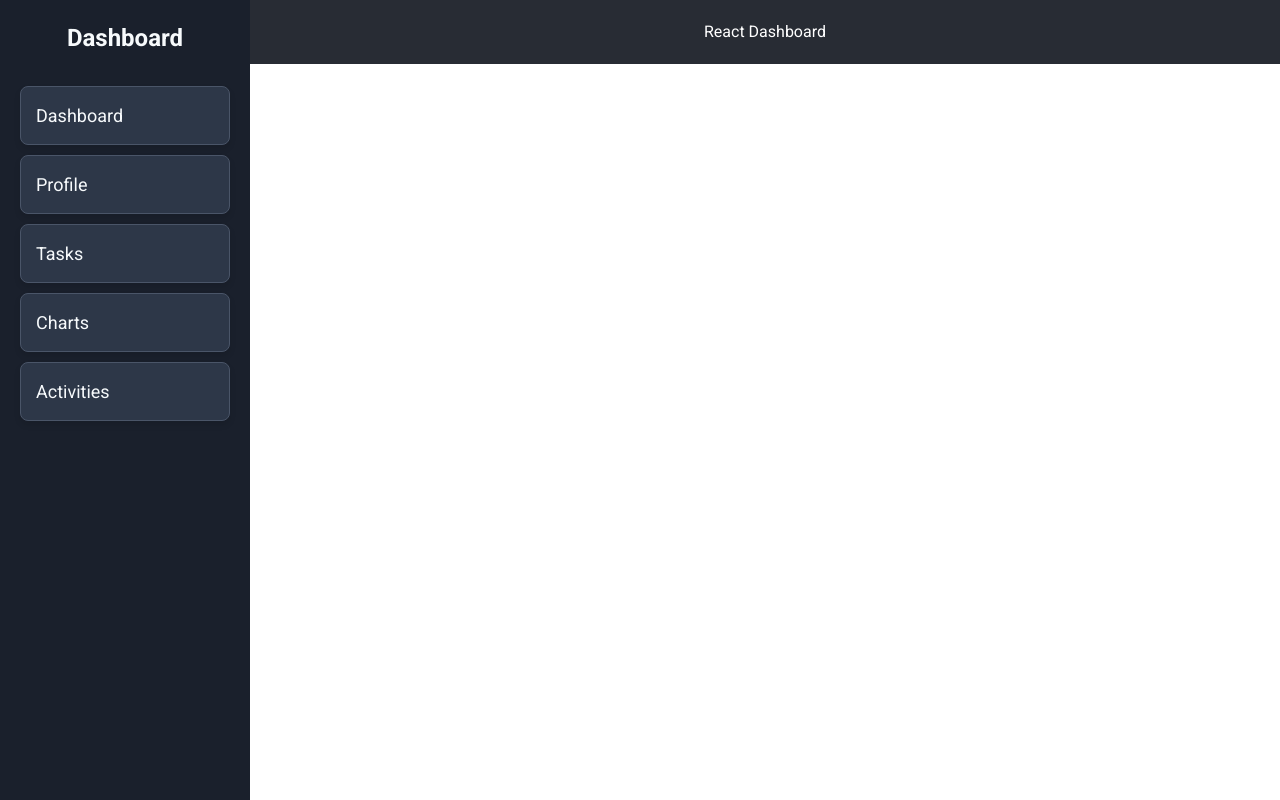
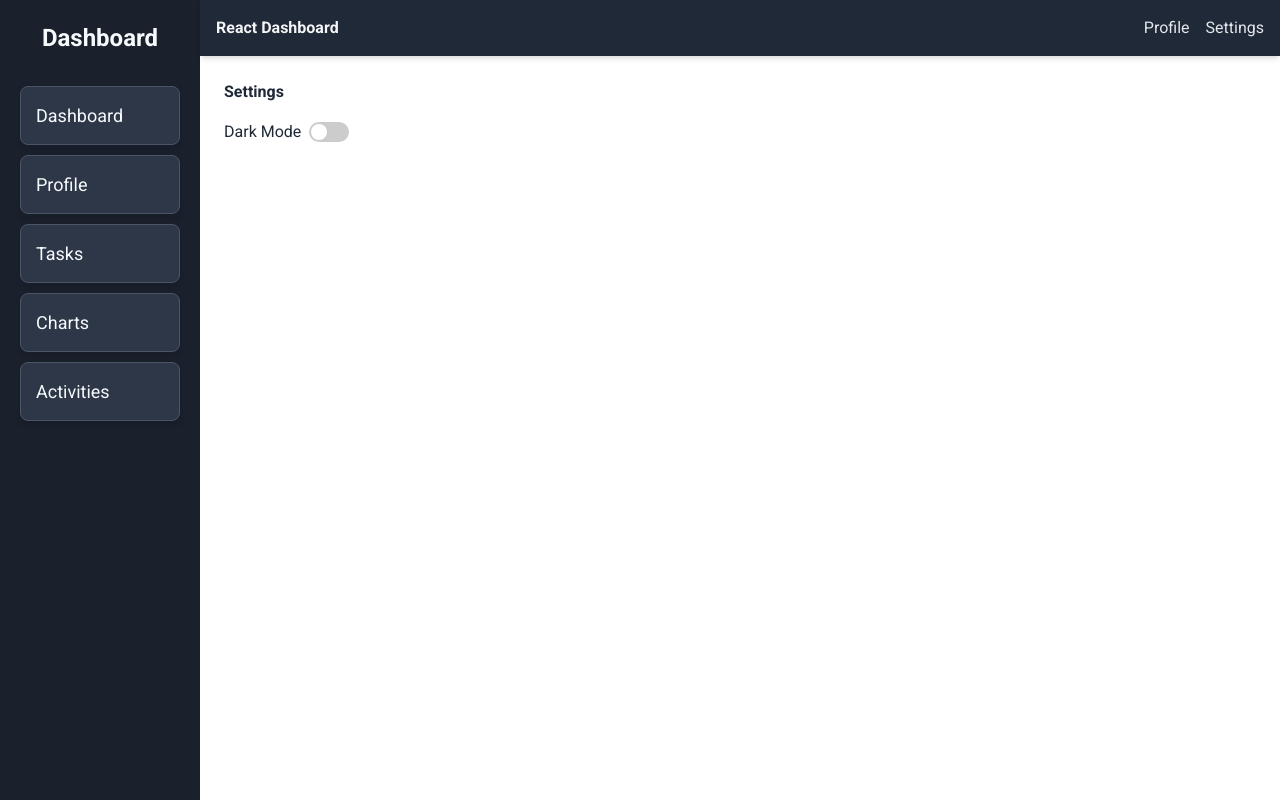
Before and after one commit to Shmartin1/react-dashboard-app, a React (Create React App) app: page /settings in a window 1280 px wide. Built offline with nearby package versions, Linux system fonts and the light colour scheme.

Commit message:
feat: added settings page & dark mode

```diff
--- a/src/App.js
+++ b/src/App.js
@@ -8,6 +8,7 @@ import UserProfile from './components/UserProfile';
 import TaskManager from './components/TaskManager';
 import ChartWidget from './components/ChartWidget';
 import ActivityFeed from './components/ActivityFeed';
+import Settings from './components/Settings'
 import { UserProvider } from './context/UserContext';
 import { QueryClient, QueryClientProvider } from '@tanstack/react-query';
 
@@ -29,6 +30,7 @@ function App() {
                     <Route path="/tasks" element={<TaskManager />} />
                     <Route path="/charts" element={<ChartWidget />} />
                     <Route path="/activities" element={<ActivityFeed />} />
+                    <Route path="settings" element={<Settings />} />
                   </Routes>
                 </main>
               </div>
--- a/src/components/Header.jsx
+++ b/src/components/Header.jsx
@@ -1,19 +1,23 @@
-// src/components/Header.jsx
-import React from 'react';
+import React from 'react'
+import { Link } from 'react-router-dom'
 
 function Header() {
   return (
-    <header style={headerStyle}>
-      <h1>React Dashboard</h1>
+    <header className="bg-gray-800 text-gray-100 p-4 shadow-md">
+      <div className="max-w-7x1 mx-auto flex justify-between items-center">
+        <h1 className="text-2x1 font-semibold">React Dashboard</h1>
+
+        <div className="space-x-4 flex items-center">
+          <Link to="/profile" className="text-gray-200 hover:text-white transition-colors">
+            Profile
+          </Link>
+          <Link to="/settings" className="text-gray-200 hover:text-white transition-colors">
+            Settings
+          </Link>
+        </div>
+      </div>
     </header>
   );
 }
 
-const headerStyle = {
-  backgroundColor: '#282c34',
-  padding: '20px',
-  color: 'white',
-  textAlign: 'center',
-};
-
 export default Header;
--- /dev/null
+++ b/src/components/Settings.jsx
@@ -0,0 +1,49 @@
+import React, { useState, useEffect } from 'react';
+
+function Settings() {
+    const [isDarkMode, setIsDarkMode] = useState(false);
+
+    // Get user preference
+   useEffect(() => {
+    const darkModePref = localStorage.getItem('darkMode');
+    if(darkModePref === 'enabled') {
+        setIsDarkMode(true);
+        document.body.classList.add('dark');
+    } else {
+        setIsDarkMode(false);
+        document.body.classList.remove('dark');
+    }
+   }, []);
+
+   //Toggle dark mode
+    const toggleDarkMode = () => {
+        setIsDarkMode((prevMode) => !prevMode);
+        if(!isDarkMode) {
+            document.body.classList.add('dark');
+            localStorage.setItem('darkMode', 'enabled');
+        } else {
+            document.body.classList.remove('dark');
+            localStorage.setItem('darkmode', 'disabled');
+        }
+   };
+
+   return (
+    <div className="p-6">
+        <h1 className="text-3x1 font-semibold text-gray-800 dark:text-gray-200">Settings</h1>
+
+        <div className="mt-4">
+            <label className="flex items-center space-x-2">
+                <span className="text-gray-800 dark:text-gray-200">Dark Mode</span>
+                <input
+                    type="checkbox"
+                    checked={isDarkMode}
+                    onChange={toggleDarkMode}
+                    className="toggle-checkbox"
+                />
+            </label>
+        </div>
+    </div>
+   );
+}
+
+export default Settings;
--- a/src/components/Sidebar.jsx
+++ b/src/components/Sidebar.jsx
@@ -48,7 +48,7 @@ const sidebarStyle = {
   backgroundColor: '#1A202C', // Primary color (dark slate gray)
   color: '#F7FAFC', // Light text
   height: '100vh',
-  width: '250px',
+  width: '200px',
   display: 'flex',
   flexDirection: 'column',
   justifyContent: 'space-between',
--- a/src/index.css
+++ b/src/index.css
@@ -1,10 +1,45 @@
 @import url('https://fonts.googleapis.com/css2?family=Roboto:wght@400;500;700&display=swap');
 
-/* Include Tailwind's base styles */
 @tailwind base;
+@tailwind components;
+@tailwind utilities;
 
-/* Include Tailwind's components */
-@tailwind components;
+/* Add custom styles if needed */
 
-/* Include Tailwind's utilities */
-@tailwind utilities;
+/* Example toggle checkbox styling */
+.toggle-checkbox {
+  appearance: none;
+  width: 40px;
+  height: 20px;
+  background: #ccc;
+  border-radius: 9999px;
+  position: relative;
+  transition: background-color 0.2s ease;
+  cursor: pointer;
+}
+
+.toggle-checkbox:checked {
+  background: #4c51bf;
+}
+
+.toggle-checkbox::before {
+  content: '';
+  position: absolute;
+  width: 16px;
+  height: 16px;
+  background: white;
+  border-radius: 9999px;
+  top: 2px;
+  left: 2px;
+  transition: transform 0.2s ease;
+}
+
+.toggle-checkbox:checked::before {
+  transform: translateX(20px);
+}
+
+/* Dark mode specific styles */
+body.dark {
+  background-color: #1A202C; /* Dark background */
+  color: #F7FAFC; /* Light text */
+}
--- a/tailwind.config.js
+++ b/tailwind.config.js
@@ -1,5 +1,6 @@
 /** @type {import('tailwindcss').Config} */
 module.exports = {
+  darkMode: 'class',
   theme: {
     extend: {
       fontFamily: {
```
